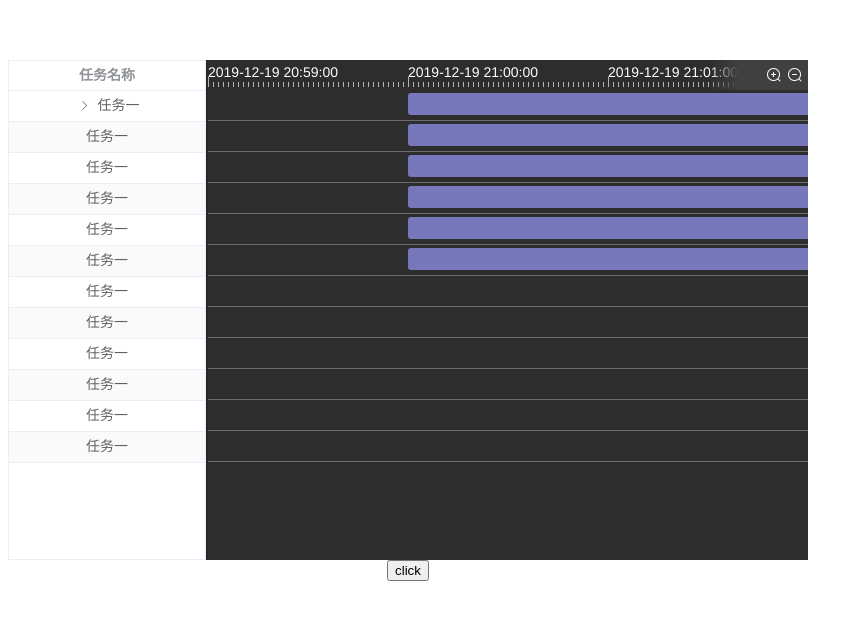
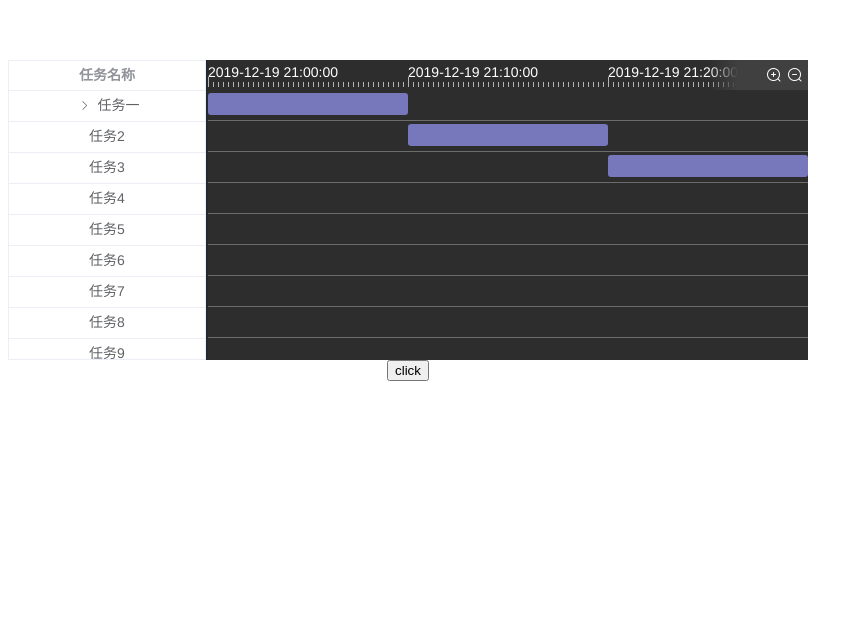
Before and after one commit to JimmingSong/gantt-ying, a Vue app: page / in a window 1280 px wide. Shown: the top 620 px of the page, without its empty margins (0-863 px from the left). Built offline with nearby package versions, Linux system fonts and the light colour scheme.

Commit message:
日期跟随滚动

```diff
--- a/src/App.vue
+++ b/src/App.vue
@@ -6,7 +6,7 @@
   text-align: center;
   color: #2c3e50;
   margin-top: 60px;
-  height: 500px;
+  height: 300px;
   width: 800px;
 }
 </style>
@@ -25,7 +25,7 @@ export default {
   data () {
     return {
       config: {
-        range: 1000 * 60
+        range: 1000 * 60 * 10
       },
       ganttData: [
         {
@@ -36,13 +36,13 @@ export default {
           children: [
             {
               id: '1-1',
-              text: '任务一',
+              text: '任务1-1',
               start: '2019/12/19 21:00:00',
               stop: '2019/12/19 21:05:00'
             },
             {
               id: '1-2',
-              text: '任务一',
+              text: '任务1-2',
               start: '2019/12/19 21:05:00',
               stop: '2019/12/19 21:10:00'
             },
@@ -50,69 +50,69 @@ export default {
         },
         {
           id: '1',
-          text: '任务一',
-          start: '2019/12/19 21:00:00',
-          stop: '2019/12/19 21:10:00',
+          text: '任务2',
+          start: '2019/12/19 21:10:00',
+          stop: '2019/12/19 21:20:00',
         },
         {
           id: '2',
-          text: '任务一',
-          start: '2019/12/19 21:00:00',
-          stop: '2019/12/19 21:10:00'
+          text: '任务3',
+          start: '2019/12/19 21:20:00',
+          stop: '2019/12/19 21:30:00'
         },
         {
           id: '3',
-          text: '任务一',
-          start: '2019/12/19 21:00:00',
-          stop: '2019/12/19 21:10:00'
+          text: '任务4',
+          start: '2019/12/19 21:30:00',
+          stop: '2019/12/19 21:40:00'
         },
         {
           id: '4',
-          text: '任务一',
-          start: '2019/12/19 21:00:00',
-          stop: '2019/12/19 21:10:00'
+          text: '任务5',
+          start: '2019/12/19 21:40:00',
+          stop: '2019/12/19 21:50:00'
         },
         {
           id: '5',
-          text: '任务一',
-          start: '2019/12/19 21:00:00',
-          stop: '2019/12/19 21:10:00'
-        },
-        {
-          id: '6',
-          text: '任务一',
+          text: '任务6',
           start: '2019/12/19 21:50:00',
           stop: '2019/12/19 22:00:00'
         },
         {
+          id: '6',
+          text: '任务7',
+          start: '2019/12/19 22:10:00',
+          stop: '2019/12/19 22:20:00'
+        },
+        {
           id: '7',
-          text: '任务一',
-          start: '2019/12/19 21:50:00',
-          stop: '2019/12/19 22:00:00'
+          text: '任务8',
+          start: '2019/12/19 22:20:00',
+          stop: '2019/12/19 22:30:00'
         },
         {
           id: '8',
-          text: '任务一',
-          start: '2019/12/19 21:50:00',
-          stop: '2019/12/19 22:00:00'
+          text: '任务9',
+          start: '2019/12/19 22:30:00',
+          stop: '2019/12/19 22:40:00'
         },
         {
           id: '9',
-          text: '任务一',
-          start: '2019/12/19 21:50:00',
-          stop: '2019/12/19 22:00:00'
+          text: '任务10',
+          start: '2019/12/19 22:40:00',
+          stop: '2019/12/19 22:50:00'
         },
         {
           id: '10',
-          text: '任务一',
-          start: '2019/12/19 21:50:00',
-          stop: '2019/12/19 22:00:00'
+          text: '任务11',
+          start: '2019/12/19 22:50:00',
+          stop: '2019/12/19 23:00:00'
         },
         {
           id: '11',
-          text: '任务一',
-          start: '2019/12/19 21:50:00',
-          stop: '2019/12/19 22:00:00'
+          text: '任务12',
+          start: '2019/12/19 23:00:00',
+          stop: '2019/12/19 23:10:00'
         }
       ]
     };
--- a/src/components/gantt.vue
+++ b/src/components/gantt.vue
@@ -1,4 +1,4 @@
-<style scoped>
+<style scoped lang='less'>
   @import "ganttCom.css";
   .tool {
       display: flex;
@@ -12,7 +12,7 @@
       z-index: 100;
       background-image: linear-gradient(-90deg, #404040, #404040 70%, rgba(64, 64, 64, 0) 100%);
 
-      & > i {
+      &>i {
           margin-right: 5px;
       }
   }
@@ -30,6 +30,7 @@
             @rowDoubleClick="showDialog"
             @updateRightStyle="updateRightStyle"
             @calcContentBoxSize="calcContentBoxSize"
+            @leftScrollEvent="leftScrollEvent"
         ></leftCom>
         <rightCom
             ref="rightBox"
@@ -101,6 +102,9 @@ export default {
         scrollEvent (top) {
             this.$refs.leftBox.scrollEvent(top);
         },
+        leftScrollEvent (top) {
+            this.$refs.rightBox.scrollEvent(top);
+        },
         /**
          * tree 的双击事件
          */
@@ -167,7 +171,7 @@ export default {
                     maxDate: 0
                 };
                 this.getMinAndMaxTime(deepCopy, result);
-                minDate = result.minDate - this.calcData.range;
+                minDate = result.minDate;
                 maxDate = result.maxDate;
             }
             this.calcData.max = maxDate;
--- a/src/components/leftCom.vue
+++ b/src/components/leftCom.vue
@@ -23,7 +23,6 @@
             :data="leftBaseData"
             height="100%"
             border
-            stripe
             :indent="8"
             row-key="id"
             :header-row-style="{height: headerHeight}"
@@ -116,6 +115,17 @@ export default {
             row.expand = expanded;
             this.$emit('expandRow', row);
         }
+    },
+    mounted () {
+        this.$nextTick().then(() => {
+            let box = document.querySelector('.el-table__fixed-body-wrapper');
+            console.log(box);
+            box.addEventListener('scroll', () => {
+                let scrollTop = box.scrollTop;
+                this.$emit('leftScrollEvent', scrollTop);
+            })
+        })
+
     }
 };
 </script>
--- a/src/components/rightCom.vue
+++ b/src/components/rightCom.vue
@@ -2,16 +2,17 @@
     .right {
         position: relative;
         background: #2d2d2d;
+        width: 85%;
+        height: 100%;
+        overflow-x: hidden;
+        .right-box-scroll {
             width: 100%;
-        height: 100%;
-        overflow: auto;
-        &-box {
-            height: 100%;
-            &-date{
+            overflow: hidden;
+        }
+        .right-box-date{
             position: relative;
             width: 100%;
             height: 30px;
-                overflow-x: hidden;
             &-text {
                 position: absolute;
                 bottom: 10px;
@@ -37,14 +38,18 @@
                 background-size: 5px 100%;
             }
         }
+        &-box {
+            width: 100%;
+            height: calc(100% - 30px);
+            overflow: auto;
         }
     }
 </style>
 
 <template>
-    <div class="right" ref="rightCon">
-        <div class="right-box" :style="{width: calcData.boxWidth + 'px'}" ref="content">
-            <div class="right-box-date" ref="dateBox">
+    <div class="right">
+        <div class="right-box-scroll" ref="dateScroll">
+            <div class="right-box-date" ref="dateBox" :style="{width: calcData.boxWidth + 'px'}">
                 <div
                     v-for="(item,dex) in dateList"
                     class="right-box-date-text"
@@ -53,10 +58,13 @@
                 </div>
                 <div class="right-box-date-ticks right-box-date-hight" :style="{backgroundSize: config.width + 'px 100%;'}"></div>
                 <div class="right-box-date-ticks right-box-date-short"></div>
-
             </div>
-            <div style="height: calc(100% - 30px);">
+        </div>
+        <div class="right-box" ref="rightCon">
+            <div class="right-box-scroll" :style="{width: calcData.boxWidth + 'px'}">
+                <div class="right-box-range" style="height: calc(100% - 30px);" ref="content">
                     <rectCom v-for="(item,dex) in data" :key="dex" :item="item" :config="config" />
+                </div>
             </div>
         </div>
     </div>
@@ -145,6 +153,9 @@ export default {
         },
         dateShowLeft (millisecond, dex) {
             return dex * this.config.width;
+        },
+        scrollEvent (top) {
+            this.$refs.rightCon.scroll(0, top);
         }
     },
     mounted () {
@@ -154,6 +165,8 @@ export default {
         let content = this.$refs.rightCon;
         content.addEventListener('scroll', () => {
             let top = content.scrollTop;
+            let left = content.scrollLeft;
+            this.$refs.dateScroll.scroll(left, 0)
             this.$emit('scrollEvent', top);
         });
     },
```
Lines whose indentation alone changed are shown as unchanged.
